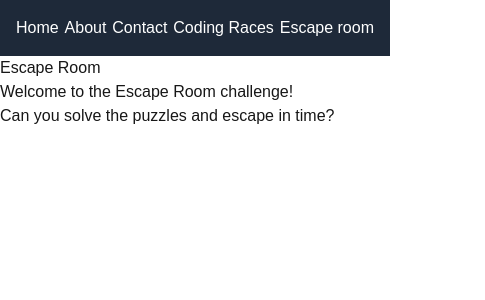
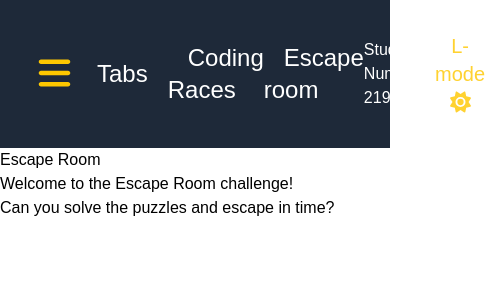
Before and after one commit to pramit101/CBWA_a1, a Next.js app: page /escape_room in a window 390 px wide. Shown: the top 300 px of the page, 485 px wide, since content can reach past the window. Built offline with nearby package versions, Linux system fonts and the light colour scheme.

Commit message:
Added hamburger menue and ability to change themes

```diff
--- a/app/about/page.tsx
+++ b/app/about/page.tsx
@@ -1,6 +1,6 @@
 export default function About() {
   return (
-    <div>
+    <div className="dark:bg-black dark:text-white h-full bg-white text-black">
       <h1>About Page</h1>
       <p>This is the about page of our application.</p>
     </div>
--- a/app/coding_races/page.tsx
+++ b/app/coding_races/page.tsx
@@ -1,6 +1,6 @@
 export default function CodingRaces() {
   return (
-    <div>
+    <div className="dark:bg-black dark:text-white h-full bg-white text-black">
       <h1> Coding Puzzles </h1>
     </div>
   );
--- /dev/null
+++ b/app/components/Menue.tsx
@@ -0,0 +1,88 @@
+"use client";
+import NavLink from "./NavLink";
+import { FontAwesomeIcon } from "@fortawesome/react-fontawesome";
+import {
+  faBars,
+  faXmark,
+  faSun,
+  faMoon,
+} from "@fortawesome/free-solid-svg-icons";
+import React from "react";
+import { useState, useEffect } from "react";
+
+export default function Menue() {
+  const [isOpen, setIsOpen] = useState(false);
+  const [theme, setTheme] = useState("light");
+
+  useEffect(() => {
+    // Get the theme from local storage if it exists.
+    const storedTheme = localStorage.getItem("theme");
+    if (storedTheme) {
+      setTheme(storedTheme);
+    }
+  }, []);
+
+  useEffect(() => {
+    // Add or remove the 'dark' class on the document's root element (<html>).
+    // This allows Tailwind CSS to apply dark mode styles.
+    const htmlElement = document.documentElement;
+    if (theme === "dark") {
+      htmlElement.classList.add("dark");
+      console.log("Dark mode enabled");
+    } else {
+      htmlElement.classList.remove("dark");
+    }
+
+    localStorage.setItem("theme", theme);
+  }, [theme]);
+
+  const toggleTheme = () => {
+    setTheme((prevTheme) => (prevTheme === "light" ? "dark" : "light"));
+  };
+
+  const toggleMenu = () => {
+    setIsOpen(!isOpen);
+  };
+  return (
+    <>
+      <nav className="top-21 h-full fixed flex-col">
+        <ul
+          className={`${
+            !isOpen ? "hidden" : ""
+          } flex-col top-21 fixed h-full justify-between space-y-20 list-none p-4 bg-gray-800 text-white  dark:bg-gray-500`}
+        >
+          <NavLink href="/">Home</NavLink>
+          <NavLink href="/about">About</NavLink>
+          <NavLink href="/contacts">Contact</NavLink>
+        </ul>
+      </nav>
+      <nav className="w-full flex justify-around ">
+        <ul
+          className={`flex w-full justify-between items-center list-none p-8 bg-gray-800 text-white  dark:bg-gray-500`}
+        >
+          <button
+            onClick={toggleMenu}
+            className="text-yellow-400 text-4xl left-10"
+          >
+            <FontAwesomeIcon icon={isOpen ? faXmark : faBars} />
+          </button>
+          <NavLink href="/">Tabs</NavLink>
+          <NavLink href="/coding_races">Coding Races</NavLink>
+          <NavLink href="/escape_room">Escape room</NavLink>
+          <h1 className="text-2xs">Student Number: 21951900</h1>
+          <button onClick={toggleTheme}>
+            <span className="text-xl text-amber-300">
+              {" "}
+              {theme == "light" ? "L-mode" : "D-mode"}{" "}
+              {theme == "light" ? (
+                <FontAwesomeIcon icon={faSun}></FontAwesomeIcon>
+              ) : (
+                <FontAwesomeIcon icon={faMoon}></FontAwesomeIcon>
+              )}
+            </span>
+          </button>
+        </ul>
+      </nav>
+    </>
+  );
+}
--- a/app/components/NavLink.tsx
+++ b/app/components/NavLink.tsx
@@ -1,5 +1,6 @@
 import Link from "next/link";
 import React from "react";
+import favicons from "favicons/favicon.ico";
 
 // Define the props that this component will accept
 interface NavLinkProps {
@@ -10,7 +11,7 @@ interface NavLinkProps {
 export default function NavLink({ href, children }: NavLinkProps) {
   // The shared classes are now here in one place
   const linkClasses =
-    "hover:text-blue-400 transition duration-300 active:text-blue-600";
+    "hover:text-blue-400 p-5 transition duration-300 text-2xl active:text-blue-600";
 
   return (
     <li>
--- a/app/contacts/page.tsx
+++ b/app/contacts/page.tsx
@@ -1,6 +1,6 @@
 export default function Contacts() {
   return (
-    <div>
+    <div className="dark:bg-black dark:text-white h-full bg-white text-black">
       <h1>Contacts Page</h1>
       <p>Welcome to the Contacts page!</p>
       <p>Here you can find information about how to contact us.</p>
--- a/app/escape_room/page.tsx
+++ b/app/escape_room/page.tsx
@@ -1,6 +1,6 @@
 export default function EscapeRoom() {
   return (
-    <div>
+    <div className="dark:bg-black dark:text-white h-full bg-white text-black">
       <h1>Escape Room</h1>
       <p>Welcome to the Escape Room challenge!</p>
       <p>Can you solve the puzzles and escape in time?</p>
--- a/app/globals.css
+++ b/app/globals.css
@@ -1,4 +1,5 @@
 @import "tailwindcss";
+@custom-variant dark (&:where(.dark, .dark *));
 
 :root {
   --background: #ffffff;
@@ -12,13 +13,14 @@
   --font-mono: var(--font-geist-mono);
 }
 
+/*
 @media (prefers-color-scheme: dark) {
   :root {
     --background: #0a0a0a;
     --foreground: #ededed;
   }
 }
-
+*/
 body {
   background: var(--background);
   color: var(--foreground);
@@ -29,3 +31,8 @@ body {
 html{
   height: 100%;
 }
+
+#icon{
+  width: 50px;
+  height: 50px;
+}
--- a/app/home.css
+++ b/app/home.css
@@ -0,0 +1,4 @@
+#icon{
+    width: 100px;
+    height: 100px;
+}
--- a/app/layout.tsx
+++ b/app/layout.tsx
@@ -2,6 +2,9 @@ import type { Metadata } from "next";
 import { Geist, Geist_Mono } from "next/font/google";
 import "./globals.css";
 import NavLink from "./components/NavLink";
+import { FontAwesomeIcon } from "@fortawesome/react-fontawesome";
+import { faBars } from "@fortawesome/free-solid-svg-icons";
+import NormalMenue from "./components/Menue";
 
 const geistSans = Geist({
   variable: "--font-geist-sans",
@@ -26,17 +29,9 @@ export default function RootLayout({
   return (
     <html lang="en">
       <body
-        className={`${geistSans.variable} ${geistMono.variable} antialiased`}
+        className={`${geistSans.variable} ${geistMono.variable} antialiased dark:bg-black dark:text-white`}
       >
-        <nav>
-          <ul className="flex justify-between list-none items-center p-4 bg-gray-800 text-white">
-            <NavLink href="/">Home</NavLink>
-            <NavLink href="/about">About</NavLink>
-            <NavLink href="/contacts">Contact</NavLink>
-            <NavLink href="/coding_races">Coding Races</NavLink>
-            <NavLink href="/escape_room">Escape room</NavLink>
-          </ul>
-        </nav>
+        <NormalMenue />
         {children}
       </body>
     </html>
--- a/app/page.tsx
+++ b/app/page.tsx
@@ -1,12 +1,23 @@
+"use client";
+
 import Image from "next/image";
 import Link from "next/link";
 import NavLink from "./components/NavLink";
+import { useEffect, useState } from "react";
 
 export default function Home() {
+  const [isPressed, setIsPressed] = useState(1);
+  const tabs = [];
+
+  const handleClick = () => {
+    setIsPressed((prev) => prev + 1);
+  };
+
   return (
-    <div className="h-full">
-      <div className=" h-full flex items-center justify-center my-8 h-">
-        <h1 className="text-6xl"> Hello World</h1>
+    <div className="dark:bg-black dark:text-white h-full bg-white text-black">
+      <div className="flex flex-col items-center justify-center min-h-screen py-2">
+        <button onClick={handleClick}> Add Tab: {isPressed}</button>
+        {}
       </div>
     </div>
   );
```
Also changed, not shown: package.json (+11 -6 lines), 1 other file (tests, documents, lock files or other folders).
